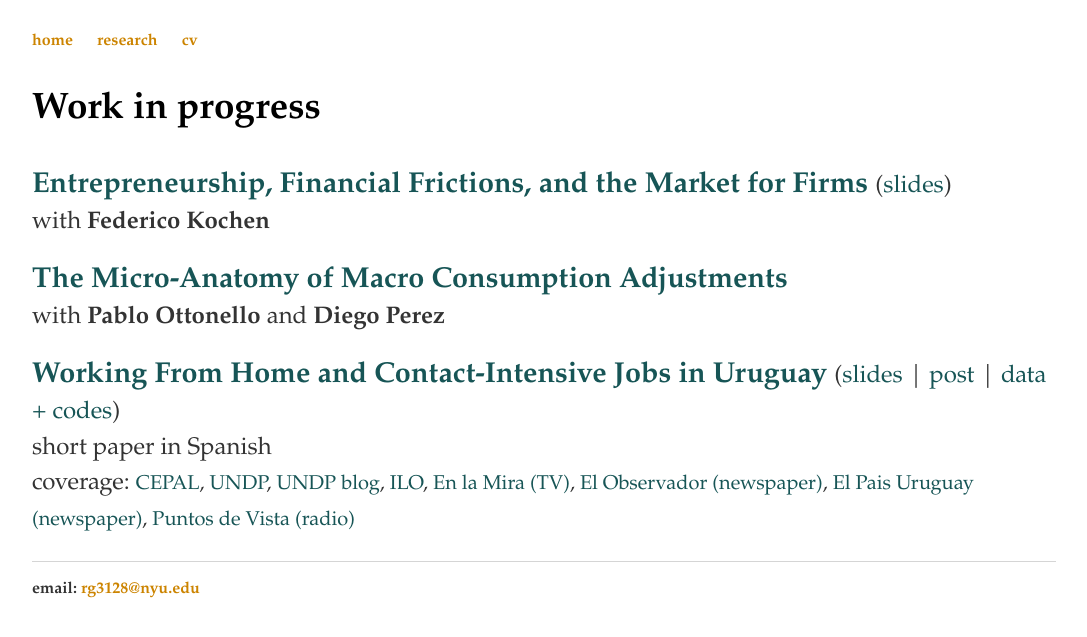
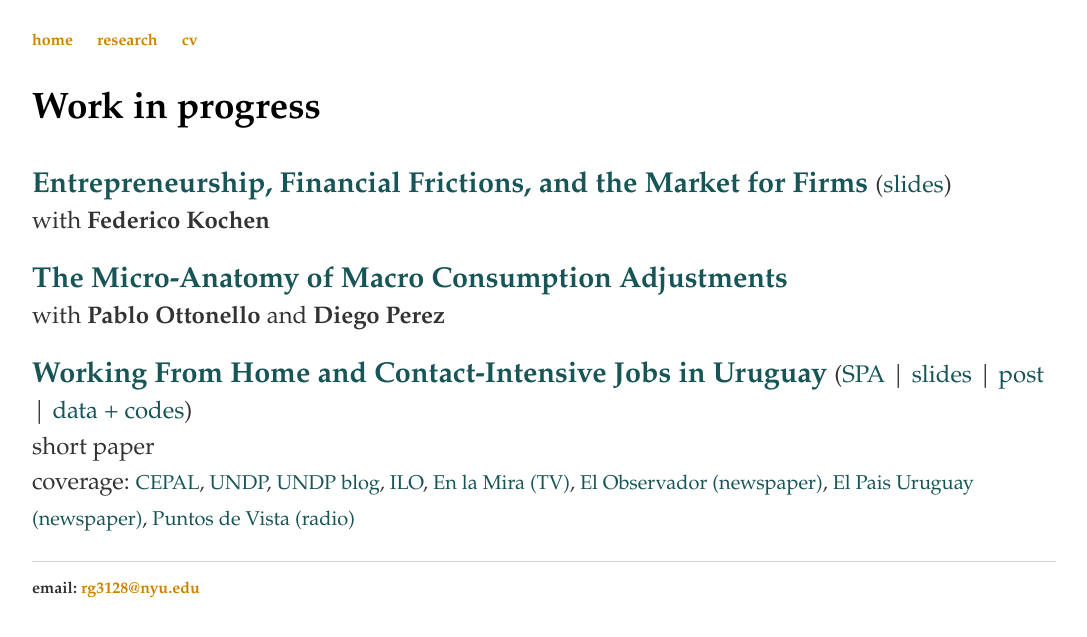
Before and after one commit to rafaguntin/rafaguntin.github.io, a Jekyll site: the page built from research/index.html, in a window 1280 px wide. Shown: the top 637 px of the page, without its empty margins (96-1183 px from the left). Built offline with Jekyll 4.4.1, drawn with Linux system fonts in a browser that asks for light colours.

Commit message:
Update index.html

```diff
--- a/research/index.html
+++ b/research/index.html
@@ -18,9 +18,9 @@
 				<a style="font-weight: bold; color:#333" href="https://www.perezdiego.org/" target="_blank"> Diego Perez </a>
 			</p>
 			<p> <big> <a style="font-weight: bold; color:#175556"
-			       href="/research/employment_uru_covid_new.pdf"
-			       target="_blank">Working From Home and Contact-Intensive Jobs in Uruguay</a> <small> (<a style="color:#175556" href="/research/employmentcovid_slides_UM.pdf" target="_blank">slides</a> | <a style="color:#175556" href="https://www.hacerempresa.uy/la-naturaleza-del-trabajo-y-la-pandemia-en-uruguay/" target="_blank"> post</a> | <a style="color:#175556" href="https://www.dropbox.com/s/guhnqyo4jzv1bwi/code%2Bdata.zip?raw=1" target="_blank"> data + codes</a>)
-			       <br> short paper in Spanish
+			       href="/research/employment_uru_covid_ENG.pdf"
+			       target="_blank">Working From Home and Contact-Intensive Jobs in Uruguay</a> <small> (<a style="color:#175556" href="/research/employmentcovid_new.pdf" target="_blank">SPA</a> | <a style="color:#175556" href="/research/employmentcovid_slides_UM.pdf" target="_blank">slides</a> | <a style="color:#175556" href="https://www.hacerempresa.uy/la-naturaleza-del-trabajo-y-la-pandemia-en-uruguay/" target="_blank"> post</a> | <a style="color:#175556" href="https://www.dropbox.com/s/guhnqyo4jzv1bwi/code%2Bdata.zip?raw=1" target="_blank"> data + codes</a>)
+			       <br> short paper
 				<br> coverage: <small>
 				<a style="color:#175556" href="https://repositorio.cepal.org/bitstream/handle/11362/45759/1/S2000387_es.pdf" target="_blank"> CEPAL</a>,
 				<a style="color:#175556" href="https://www.uy.undp.org/content/uruguay/es/home/library/poverty/Impacto_social_y_economico_COVID-19_Uruguay_RBLAC.html" target="_blank"> UNDP</a>,
```
